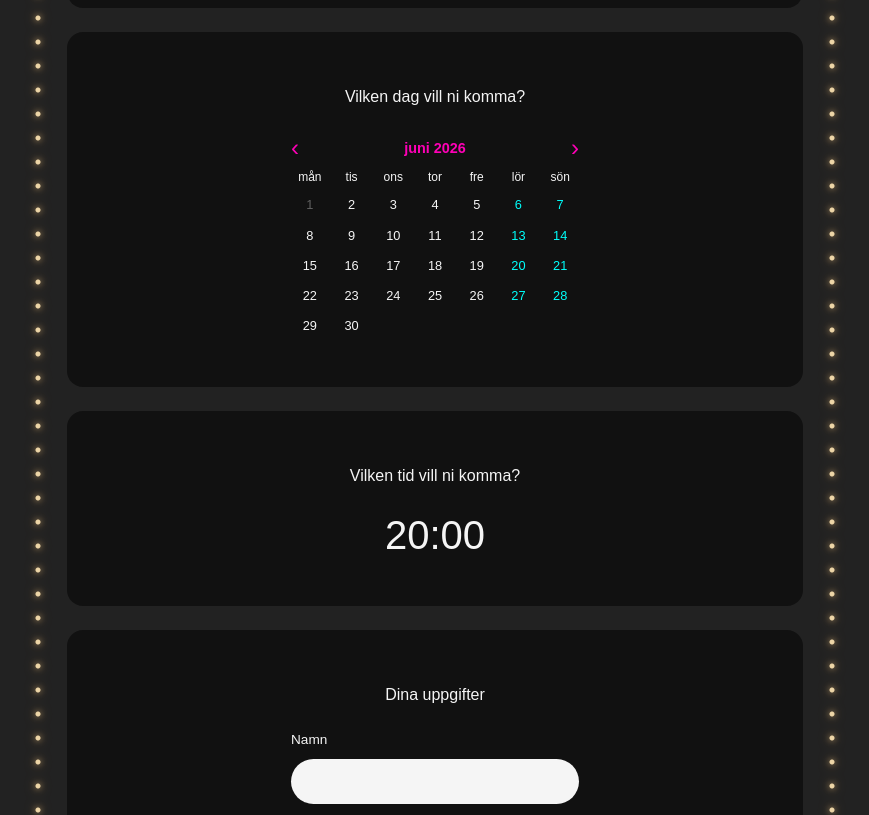
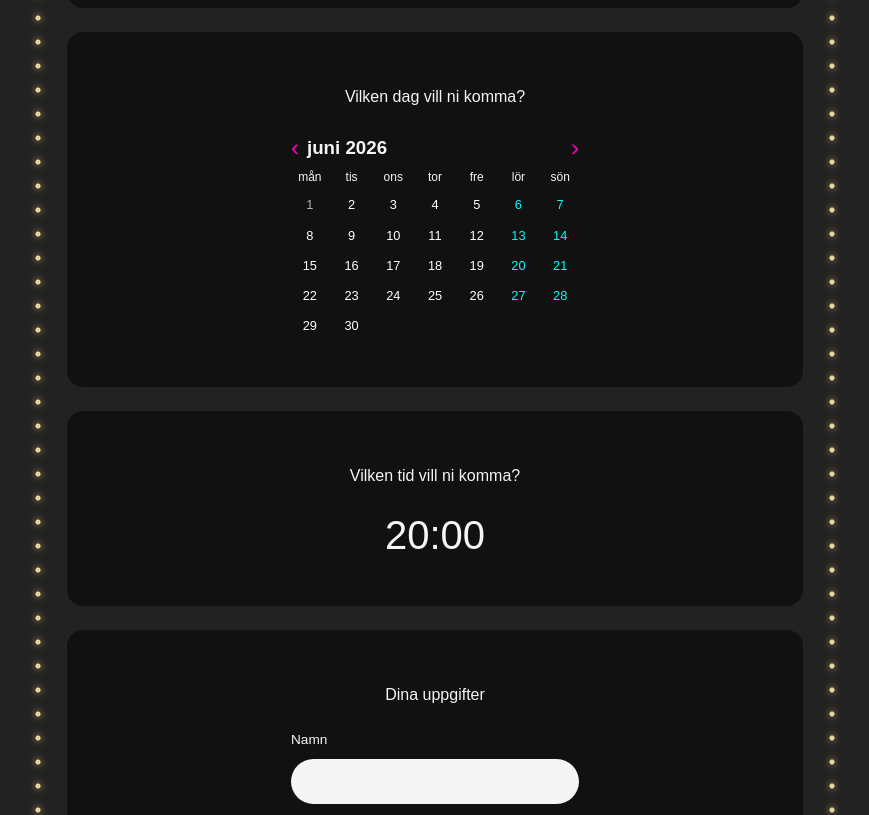
Before and after one commit to fredrikastjernlof/Neo_Tokyo_Kitchen_Frontend, an Angular app: page /booking in a window 1280 px wide. Shown: the part 1021-1836 px from the top of the page, without its empty margins (205-1074 px from the left). Built offline with nearby package versions, Linux system fonts and the light colour scheme; a web font is replaced by a local one.

Commit message:
Resolve contrast issues

```diff
--- a/src/app/pages/booking/booking.scss
+++ b/src/app/pages/booking/booking.scss
@@ -134,7 +134,7 @@ $color-white: #f5f5f5;
     border: 1px solid $color-pink;
     border-radius: 1rem;
     background-color: $color-pink;
-    color: $color-white;
+    color: #ffffff;
     font-family: inherit;
     font-size: 1.5rem;
     text-transform: uppercase;
@@ -281,7 +281,7 @@ $color-white: #f5f5f5;
     gap: 0.5rem;
 }
 
-.calendar-header h3 {
+.calendar-header h2 {
     margin: 0;
     color: $color-pink;
     text-align: center;
@@ -317,7 +317,7 @@ $color-white: #f5f5f5;
     border: none;
     border-radius: 0.35rem;
     background: transparent;
-    color: $color-white;
+    color: white;
     font-family: inherit;
     font-size: 0.8rem;
     cursor: pointer;
@@ -339,6 +339,6 @@ $color-white: #f5f5f5;
 }
 
 .calendar-day:disabled {
-    color: rgba(245, 245, 245, 0.35);
+    color: rgb(181, 181, 181);
     cursor: not-allowed;
 }
```
